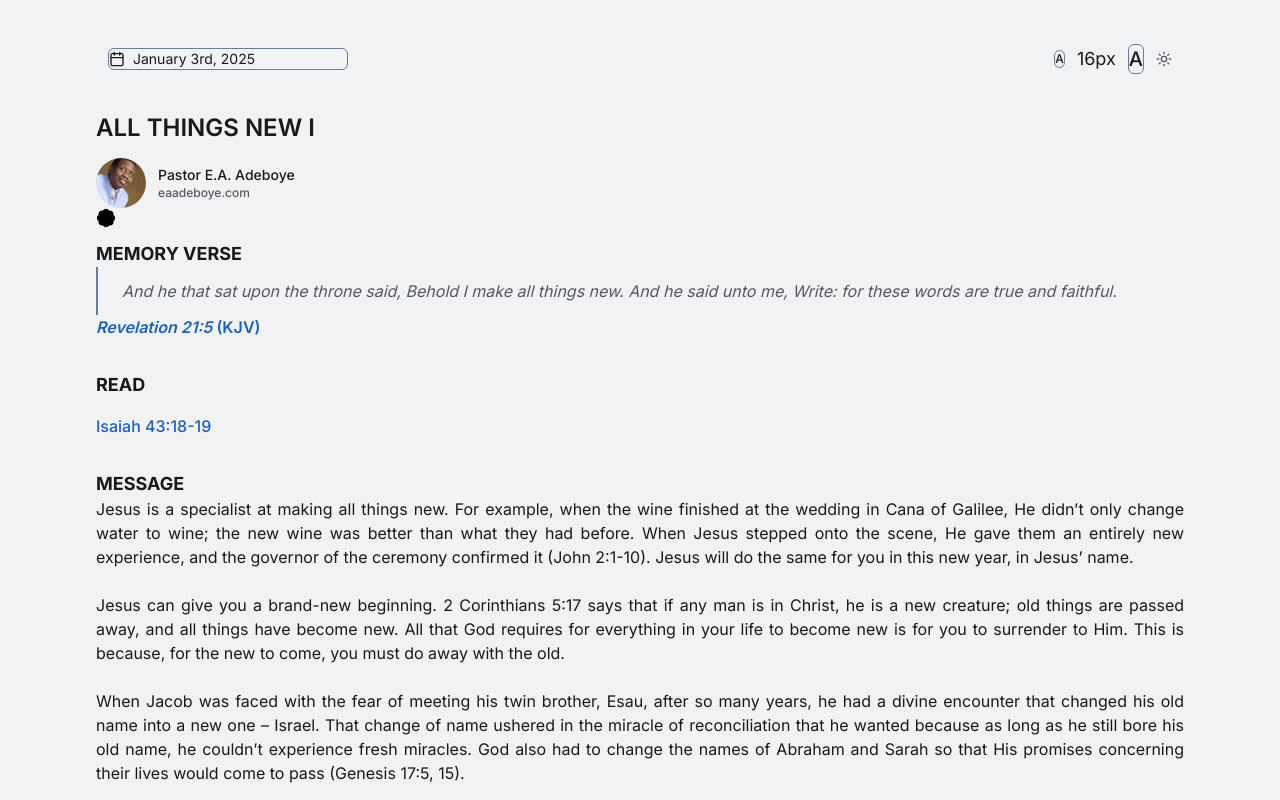
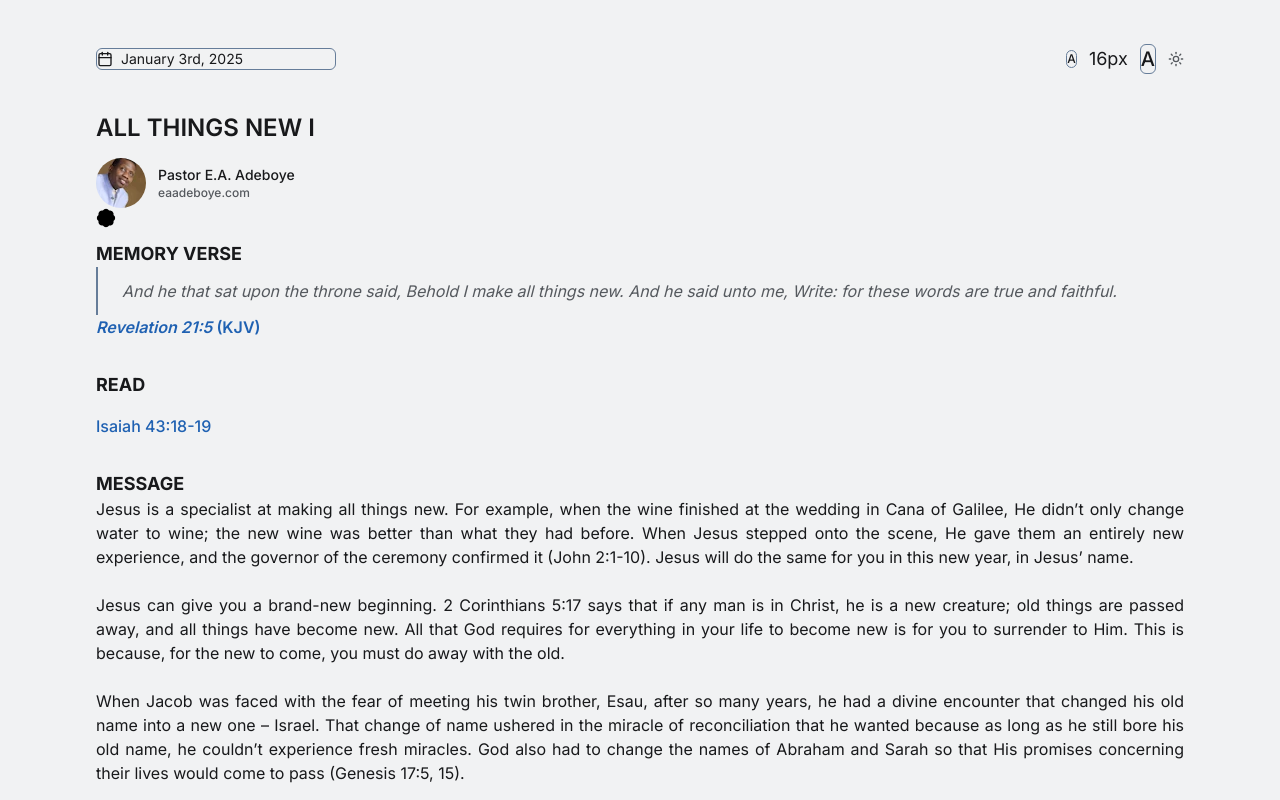
Before and after one commit to Ife-Ody/open-heavens, a Next.js app in the folder apps/web/: page / in a window 1280 px wide. Shown: the top 800 px of the page. Built offline with nearby package versions, Linux system fonts and the light colour scheme; no server answers.

Commit message:
header padding

```diff
--- a/apps/web/src/app/Header.tsx
+++ b/apps/web/src/app/Header.tsx
@@ -5,7 +5,7 @@ import { DatePicker } from "@/components/ui/date-picker";
 
 export const Header = () => {
   return (
-    <div className="flex items-center justify-between w-full gap-3 p-3 rounded">
+    <div className="flex items-center justify-between w-full gap-3 py-3 rounded">
       <DatePicker></DatePicker>
       <SettingsDrawer></SettingsDrawer>
       {/* on desktop the settings should expand */}
```
